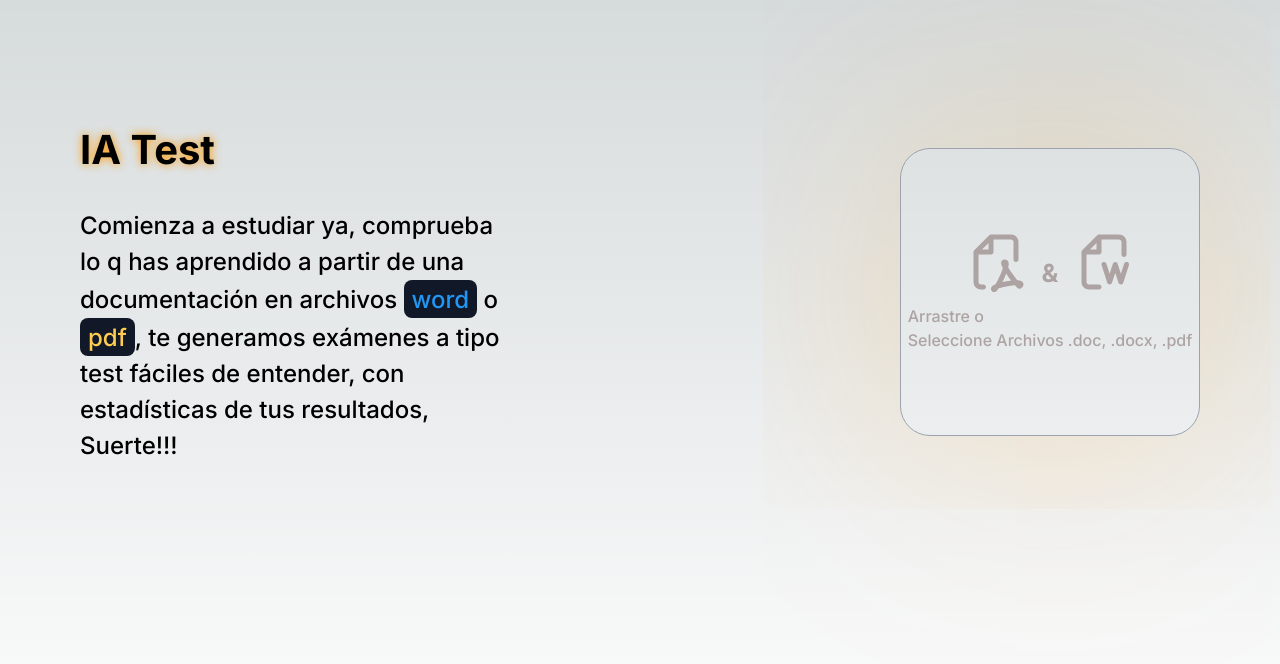
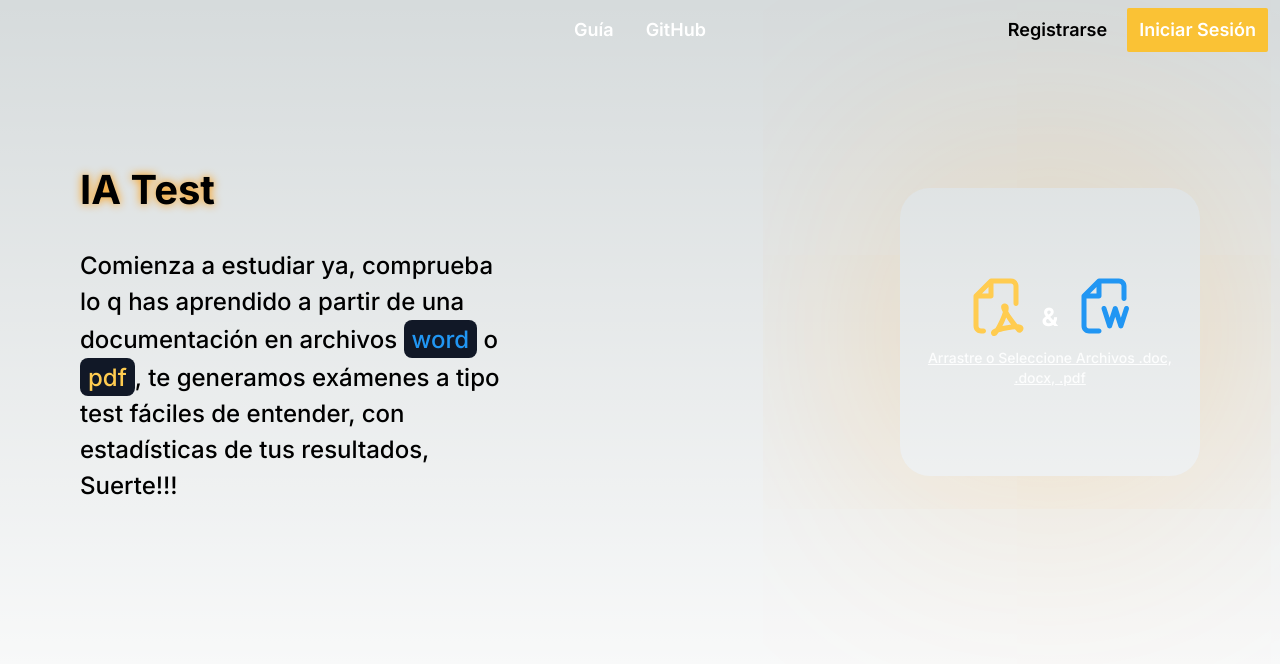
Before and after one commit to RodrigoInfante/IATest-Kackathon, a Next.js app: page / in a window 1280 px wide. Shown: the top 664 px of the page. Built offline with nearby package versions, Linux system fonts and the light colour scheme.

Commit message:
nav y estilos del dropzone actualizado

```diff
--- a/app/layout.tsx
+++ b/app/layout.tsx
@@ -1,7 +1,7 @@
 import type { Metadata } from "next";
 import { Inter } from "next/font/google";
 import "./globals.css";
-
+import { Nav } from "@/components/Nav/Nav";
 const inter = Inter({ subsets: ["latin"] });
 
 export const metadata: Metadata = {
@@ -16,7 +16,10 @@ export default function RootLayout({
 }>) {
   return (
     <html lang="en">
-      <body className={inter.className}>{children}</body>
+      <body className={inter.className}>
+        <Nav/>
+        {children}
+      </body>
     </html>
   );
 }
--- a/app/page.tsx
+++ b/app/page.tsx
@@ -5,13 +5,13 @@ import { TitlePage } from "@/components/TitlePage/TitlePage";
 import Image from "next/image";
 export default function Home() {
   return (
-    <main className="flex min-h-screen flex-col  pt-10 px-5 md:px-20 pb-4">
+    <main className="flex min-h-screen flex-col  pt-20 px-5 md:px-20 pb-4">
       <div className="flex flex-col gap-8 lg:flex-row justify-between pt-20 items-center ">
         <div className=" flex flex-col gap-7 max-w-[430px]">
           <TitlePage> IA Test</TitlePage>
           <DescriptionHome>
             Comienza a estudiar ya, comprueba lo q has aprendido a partir de
-            una documentación en archivos <Tag color="text-[#2196f3]">word</Tag> o <Tag color="text-[#ffcc50]">pdf</Tag>, te generamos exámenes a tipo test
+            una documentación en archivos <Tag color="text-word-color">word</Tag> o <Tag color="text-secondary">pdf</Tag>, te generamos exámenes a tipo test
             fáciles de entender, con estadísticas de tus resultados, Suerte!!!
           </DescriptionHome>
         </div>
--- /dev/null
+++ b/components/Buttons/Button.tsx
@@ -0,0 +1,11 @@
+"use client"
+import { ReactNode } from "react"
+
+type Props={
+    children: ReactNode,
+    handlerClick: ()=>void,
+    className?: string
+}
+export const Button =({children,handlerClick,className}: Props)=>{
+    return <button className={className} onClick={()=> handlerClick()}>{children}</button>
+}
--- /dev/null
+++ b/components/Buttons/SecondaryButton.tsx
@@ -0,0 +1,12 @@
+"use client"
+import { ReactNode } from "react"
+import { Button } from "./Button"
+type Props={
+    children : ReactNode,
+    handlerClick :()=> void
+}
+export const SecondaryButton =({children,handlerClick,}:Props)=>{
+    return(
+        <Button className="bg-primary hover:bg-secondary hover:text-gray-100 text-white font-semibold text-lg py-2 px-3 rounded-sm" handlerClick={handlerClick}>{children}</Button>
+    )
+}
--- a/components/DropZone/DropZone.tsx
+++ b/components/DropZone/DropZone.tsx
@@ -8,7 +8,6 @@ import { PlaceholderDefault } from "../Placeholder/PlaceholderDefault"
 import { PlaceholderEnter } from "../Placeholder/PlaceholderEnter"
 import { PlaceholderError } from "../Placeholder/PlaceholderError"
 import { useRouter } from "next/navigation"
-import { TestList } from "@/types/shemaTest"
 
 export const DropZone = () => {
 	const {push}=useRouter()
@@ -54,7 +53,7 @@ export const DropZone = () => {
 
 	})
 	return (
-		<div {...getRootProps()} className="w-[300px] h-72 border orange-shadow border-gray-400 rounded-[30px] justify-center items-center">
+		<div {...getRootProps()} className="w-[300px] h-72  orange-shadow hover:bg-gray-900 rounded-[30px] justify-center items-center">
 			<input {...getInputProps()} />
 			{placeholder}
 		</div>
--- /dev/null
+++ b/components/Links/LinkGitHub.tsx
@@ -0,0 +1,8 @@
+import { PrimaryLink } from "./PrimaryLink";
+export const LinkGitHub =()=>{
+    return(
+        <PrimaryLink href={"https://github.com/RodrigoInfante/IATest-Kackathon"} >
+            GitHub
+        </PrimaryLink>
+    )
+}
--- /dev/null
+++ b/components/Links/PrimaryLink.tsx
@@ -0,0 +1,14 @@
+import Link from "next/link";
+import { ReactNode } from "react";
+type Props ={
+    href: string,
+    children:ReactNode,
+    className?: string
+}
+export const PrimaryLink =({children,href,className}:Props)=>{
+    return(
+        <Link href={href} className={"font-semibold hover:underline text-white text-lg py-2 px-3 " + className}>
+            {children}
+        </Link>
+    )
+}
--- /dev/null
+++ b/components/Nav/Nav.tsx
@@ -0,0 +1,33 @@
+"use client"
+import { SecondaryButton } from "../Buttons/SecondaryButton"
+import { LinkGitHub } from "../Links/LinkGitHub"
+import { PrimaryLink } from "../Links/PrimaryLink"
+import { Button } from "../Buttons/Button"
+import { useEffect, useState } from "react"
+export const Nav =()=>{
+    const[onTop, setOnTop]=useState(true)
+    useEffect(()=>{
+        function hanlderScroll(){
+            setOnTop(!(window.scrollY>50))
+        }
+        document.body.addEventListener("scroll",hanlderScroll)
+        return ()=>{
+            document.body.removeEventListener("scroll", hanlderScroll)
+        }
+    },[])
+    return (
+        <nav className={`fixed w-full flex justify-center bg-black py-2 px-3 gap-2
+                ${onTop? "lg:bg-transparent":"lg:bg-black"}
+            `}>
+            <div className="flex gap-2">
+                <PrimaryLink href="/guia">Guía</PrimaryLink>
+                <LinkGitHub/>
+            </div>
+            <div className="absolute right-0 px-3 flex gap-2 content-end">
+                <Button className="hover:underline font-semibold text-lg py-2 px-3" handlerClick={()=>{}}>Registrarse</Button>
+                <SecondaryButton handlerClick={()=>{}}>Iniciar Sesión</SecondaryButton>
+            </div>
+
+        </nav>
+    )
+}
--- a/components/Placeholder/Placeholder.tsx
+++ b/components/Placeholder/Placeholder.tsx
@@ -1,7 +1,7 @@
 import { ReactNode } from "react"
 export const Placeholder = ({ children }: { children?: ReactNode }) => {
 	return (
-		<div className="flex flex-col items-center gap-3 text-[#ada3a3] font-medium h-full justify-center">
+		<div className="flex flex-col items-center gap-3 text-white font-medium h-full justify-center cursor-pointer">
 			{children}
 		</div>
 
--- a/components/Placeholder/PlaceholderDefault.tsx
+++ b/components/Placeholder/PlaceholderDefault.tsx
@@ -5,9 +5,12 @@ export const PlaceholderDefault = () => {
 	return <Placeholder>
 		<div className="flex justify-center gap-4 items-end px-6 ">
 			<PDFIcon />
-			<span className="text-[25px] font-bold text-[#ada3a3]">&</span>
+			<span className="text-[25px] font-bold text-white">&</span>
 			<WordIcon />
 		</div>
-		<p><span className="hidden lg:block">Arrastre o</span>Seleccione Archivos .doc, .docx, .pdf</p>
+		<span className="text-white opacity-90 underline text-sm">
+			<p className="lg:hidden px-2">Seleccione Archivos .doc, .docx, .pdf</p>
+			<p className="hidden lg:flex px-2 text-center">Arrastre o Seleccione Archivos .doc, .docx, .pdf</p>
+		</span>
 	</Placeholder>
 }
--- a/tailwind.config.ts
+++ b/tailwind.config.ts
@@ -8,6 +8,13 @@ const config: Config = {
   ],
   theme: {
     extend: {
+      colors:{
+        "primary": "#FAC235",
+        "shadow": "rgba(255, 152 , 0, 0.25)",
+        "word-color":"#2196f3",
+        "secondary": "#ffcc50",
+        "gray-primary": "#ada3a3"
+      },
       backgroundImage: {
         "gradient-radial": "radial-gradient(var(--tw-gradient-stops))",
         "gradient-conic":
```
Also changed, not shown: public/pdf-icon.svg, public/word-icon.svg.
